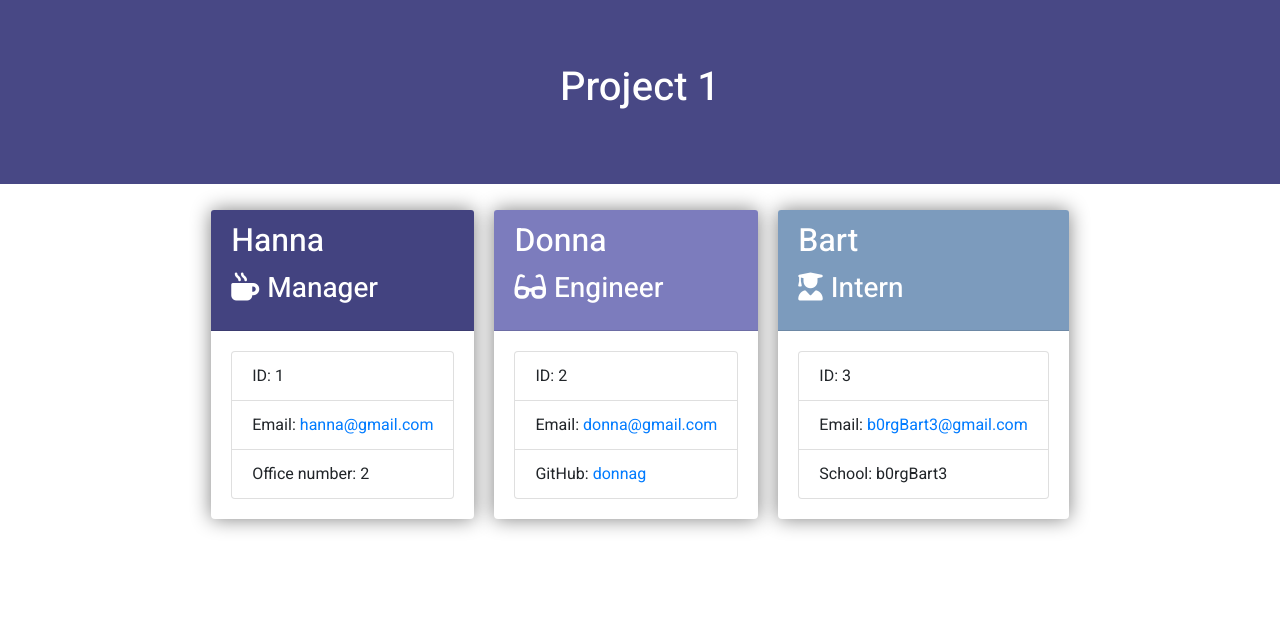
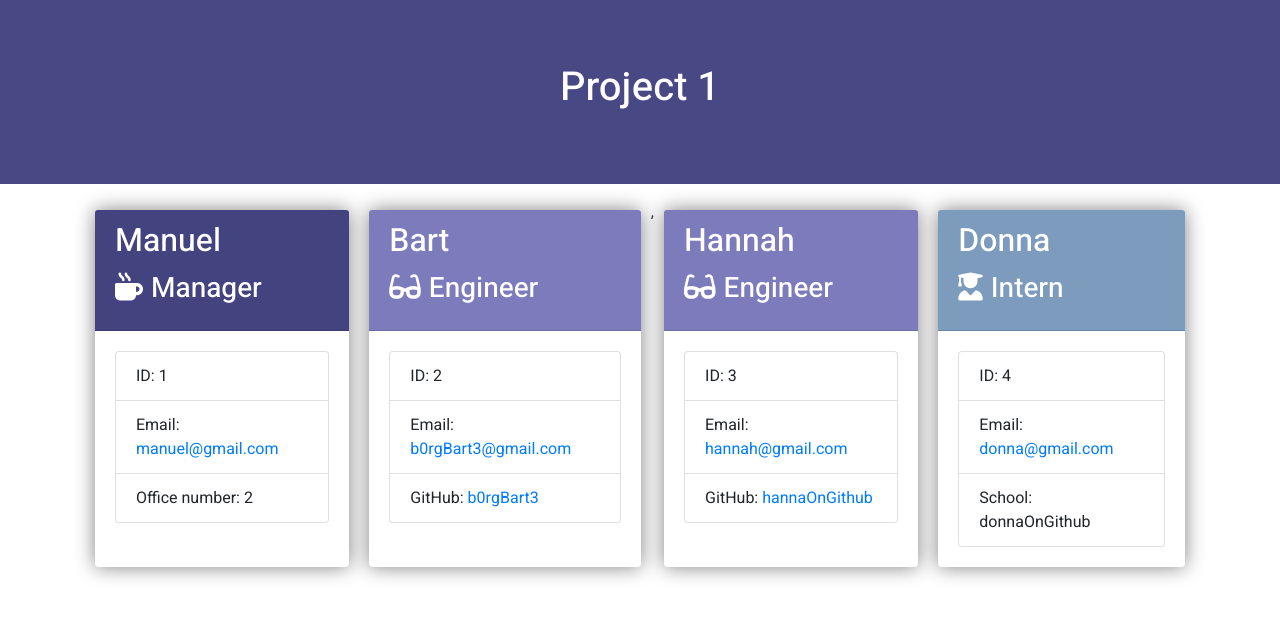
Before and after one commit to b0rgbart3/team-profile-generator, a website: page index.html in a window 1280 px wide. Drawn offline with nearby package versions, Linux system fonts and the light colour scheme.

```diff
--- a/index.html
+++ b/index.html
@@ -22,43 +22,56 @@
     </div>
     <div class="container">
         <div class="row">
-            <div class="team-area col-12 sm-4 d-flex justify-content-center">
+            <div class="team-area col-12 d-flex justify-content-center">
                 <div class="card employee-card">
     <div class="card-header manager">
-        <h2 class="card-title">Hanna</h2>
+        <h2 class="card-title">Manuel</h2>
         <h3 class="card-title"><i class="fas fa-mug-hot mr-2"></i>Manager</h3>
     </div>
     <div class="card-body">
         <ul class="list-group">
             <li class="list-group-item">ID: 1</li>
-            <li class="list-group-item">Email: <a href="mailto:hanna@gmail.com">hanna@gmail.com</a></li>
+            <li class="list-group-item">Email: <a href="mailto:manuel@gmail.com">manuel@gmail.com</a></li>
             <li class="list-group-item">Office number: 2</li>
         </ul>
     </div>
 </div>
 <div class="card employee-card">
     <div class="card-header engineer">
-        <h2 class="card-title">Donna</h2>
+        <h2 class="card-title">Bart</h2>
         <h3 class="card-title"><i class="fas fa-glasses mr-2"></i>Engineer</h3>
     </div>
     <div class="card-body">
         <ul class="list-group">
             <li class="list-group-item">ID: 2</li>
-            <li class="list-group-item">Email: <a href="mailto:donna@gmail.com">donna@gmail.com</a></li>
-            <li class="list-group-item">GitHub: <a href="https://github.com/donnag" target="_blank" rel="noopener noreferrer">donnag</a></li>
+            <li class="list-group-item">Email: <a href="mailto:b0rgBart3@gmail.com">b0rgBart3@gmail.com</a></li>
+            <li class="list-group-item">GitHub: <a href="https://github.com/b0rgBart3" target="_blank" rel="noopener noreferrer">b0rgBart3</a></li>
+        </ul>
+    </div>
+</div>
+,<div class="card employee-card">
+    <div class="card-header engineer">
+        <h2 class="card-title">Hannah</h2>
+        <h3 class="card-title"><i class="fas fa-glasses mr-2"></i>Engineer</h3>
+    </div>
+    <div class="card-body">
+        <ul class="list-group">
+            <li class="list-group-item">ID: 3</li>
+            <li class="list-group-item">Email: <a href="mailto:hannah@gmail.com">hannah@gmail.com</a></li>
+            <li class="list-group-item">GitHub: <a href="https://github.com/hannaOnGithub" target="_blank" rel="noopener noreferrer">hannaOnGithub</a></li>
         </ul>
     </div>
 </div>
 <div class="card employee-card">
     <div class="card-header intern">
-        <h2 class="card-title">Bart</h2>
+        <h2 class="card-title">Donna</h2>
         <h3 class="card-title"><i class="fas fa-user-graduate mr-2"></i>Intern</h3>
     </div>
     <div class="card-body">
         <ul class="list-group">
-            <li class="list-group-item">ID: 3</li>
-            <li class="list-group-item">Email: <a href="mailto:b0rgBart3@gmail.com">b0rgBart3@gmail.com</a></li>
-            <li class="list-group-item">School: b0rgBart3</li>
+            <li class="list-group-item">ID: 4</li>
+            <li class="list-group-item">Email: <a href="mailto:donna@gmail.com">donna@gmail.com</a></li>
+            <li class="list-group-item">School: donnaOnGithub</li>
         </ul>
     </div>
 </div>
```
Also changed, not shown: README.md.
